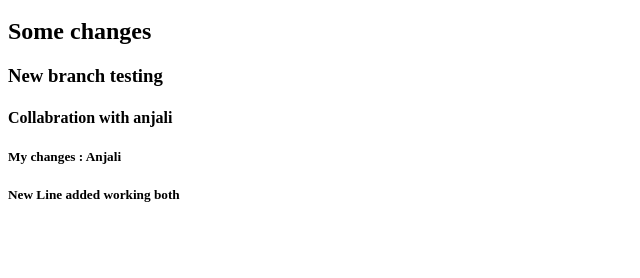
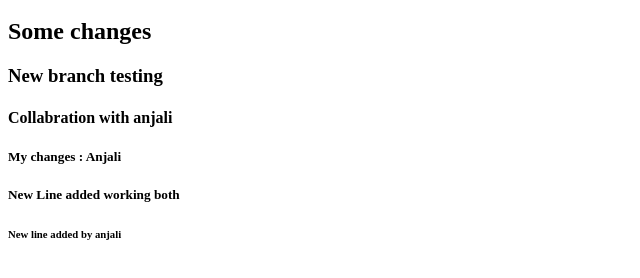
Before and after one commit to rahulagarwal88/gitPractice, a plain HTML site: page index.html in a window 1280 px wide. Shown: the part 48-326 px from the top of the page, without its empty margins (0-640 px from the left). Drawn offline with Linux system fonts and the light colour scheme.

Commit message:
commit in index page

```diff
--- a/index.html
+++ b/index.html
@@ -4,3 +4,4 @@
 <h4>Collabration with anjali</h4>
 <h5>My changes : Anjali</h5>
 <h5>New Line added working both</h5>
+<h6>New line added by anjali</h6>
```
